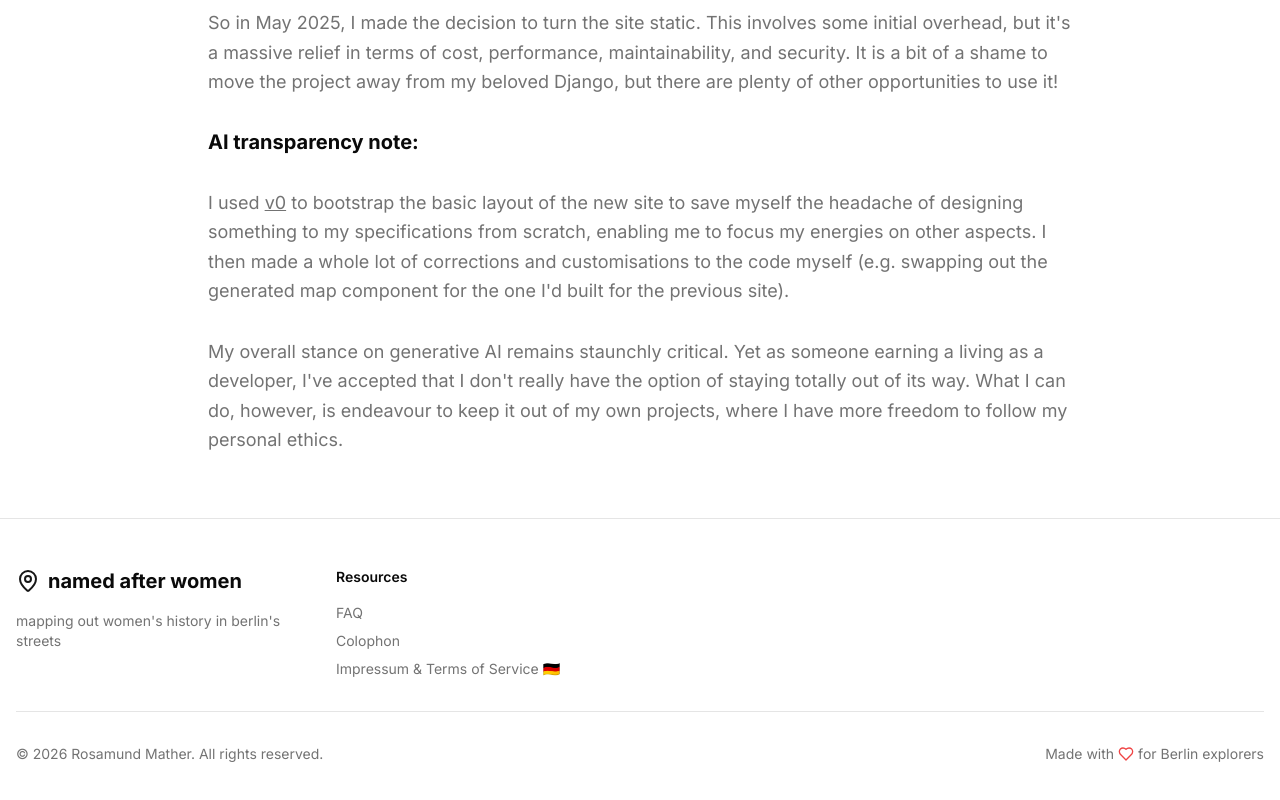
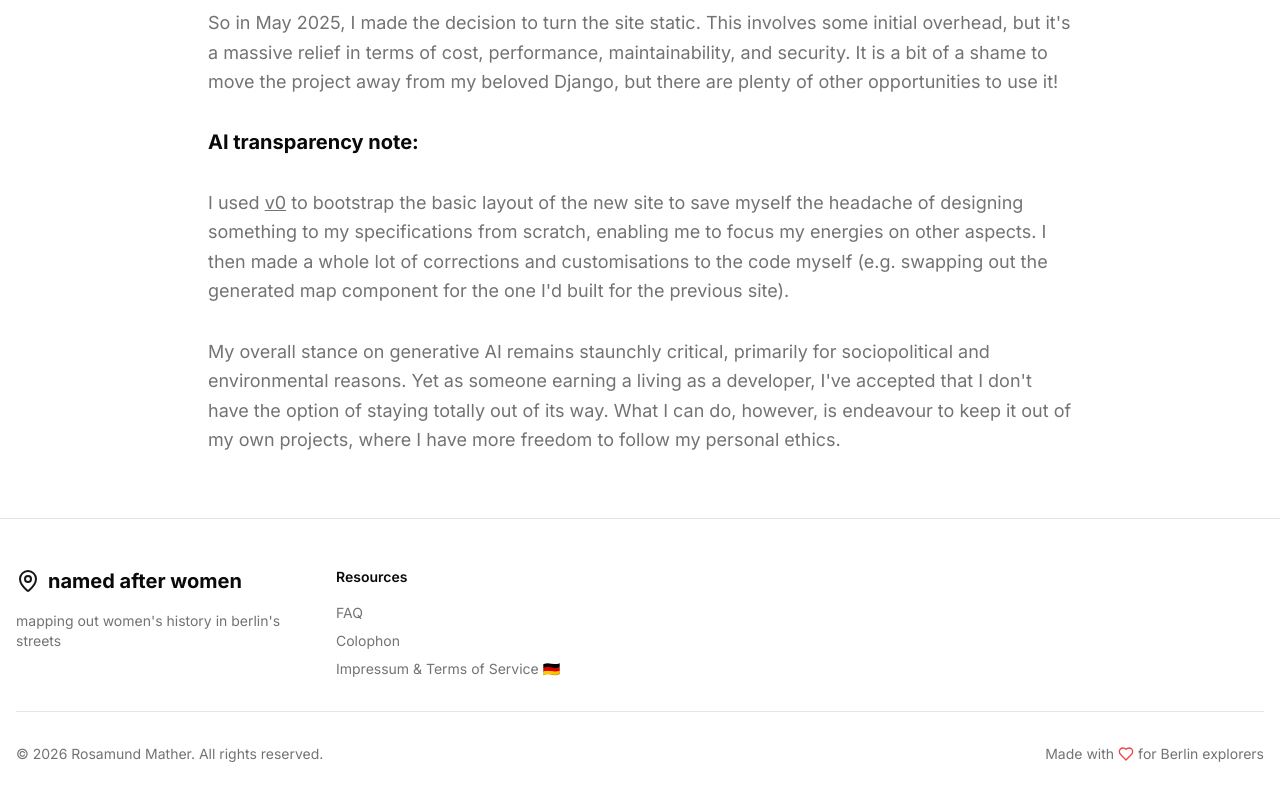
Before and after one commit to rosamundm/named-after-women, a Next.js app: page /colophon in a window 1280 px wide. Shown: the part 988-1788 px from the top of the page. Built offline with nearby package versions, Linux system fonts and the light colour scheme.

Commit message:
Update colophon

```diff
--- a/app/colophon/page.tsx
+++ b/app/colophon/page.tsx
@@ -110,10 +110,10 @@ const ColophonPage: FC = () => {
             the previous site).
           </p>
           <p className="text-lg text-muted-foreground leading-relaxed">
-            My overall stance on generative AI remains staunchly critical. Yet as
-            someone earning a living as a developer, I've accepted that I don't really
-            have the option of staying totally out of its way. What I can do, however,
-            is endeavour to keep it out of my own projects, where I have more freedom
+            My overall stance on generative AI remains staunchly critical, primarily for sociopolitical
+            and environmental reasons. Yet as someone earning a living as a developer, I've
+            accepted that I don't have the option of staying totally out of its way. What I can
+            do, however, is endeavour to keep it out of my own projects, where I have more freedom
             to follow my personal ethics.
           </p>
         </main>
```
